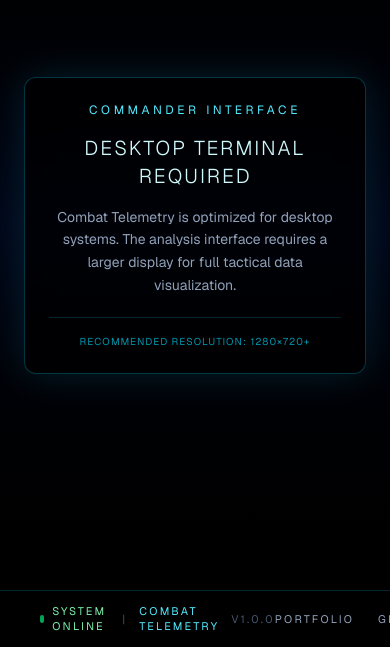
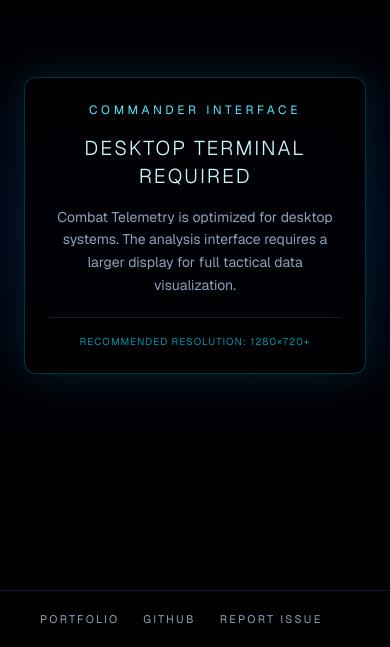
Before and after one commit to Mowhite29/ed-kills, a Next.js app: page / in a window 390 px wide. Shown: the part 197-844 px from the top of the page. Built offline with nearby package versions, Linux system fonts and the light colour scheme.

Commit message:
mobile footer now only displays links

```diff
--- a/app/Components/Main.tsx
+++ b/app/Components/Main.tsx
@@ -222,7 +222,7 @@ export default function Main() {
                     </div>
                 </div>
             </div>
-            <div className='hidden md:block'>
+            <div className='hidden md:block md:pb-10'>
                 {/* HUD GRID OVERLAY */}
                 <div className='pointer-events-none absolute inset-0 opacity-10 bg-[linear-gradient(rgba(34,211,238,0.2)_1px,transparent_1px),linear-gradient(90deg,rgba(34,211,238,0.2)_1px,transparent_1px)] bg-[size:60px_60px]' />
 
@@ -501,7 +501,7 @@ export default function Main() {
             <div className='fixed bottom-0 left-0 w-full border-t border-cyan-500/20 bg-black/60 backdrop-blur-md px-4 py-2 flex justify-between items-center text-xs uppercase tracking-widest text-slate-400'>
                 <div className='flex h-10 items-center justify-between px-6 text-[11px] uppercase tracking-[0.2em] text-slate-400 w-full'>
                     {/* Left */}
-                    <div className='flex items-center gap-3'>
+                    <div className='items-center gap-3 hidden md:block'>
                         <div className='flex items-center gap-2'>
                             <span className='h-2 w-2 rounded-full bg-green-400 animate-pulse' />
                             <span className='text-green-300'>
```
Also changed, not shown: 2 other files (tests, documents, lock files or other folders).
